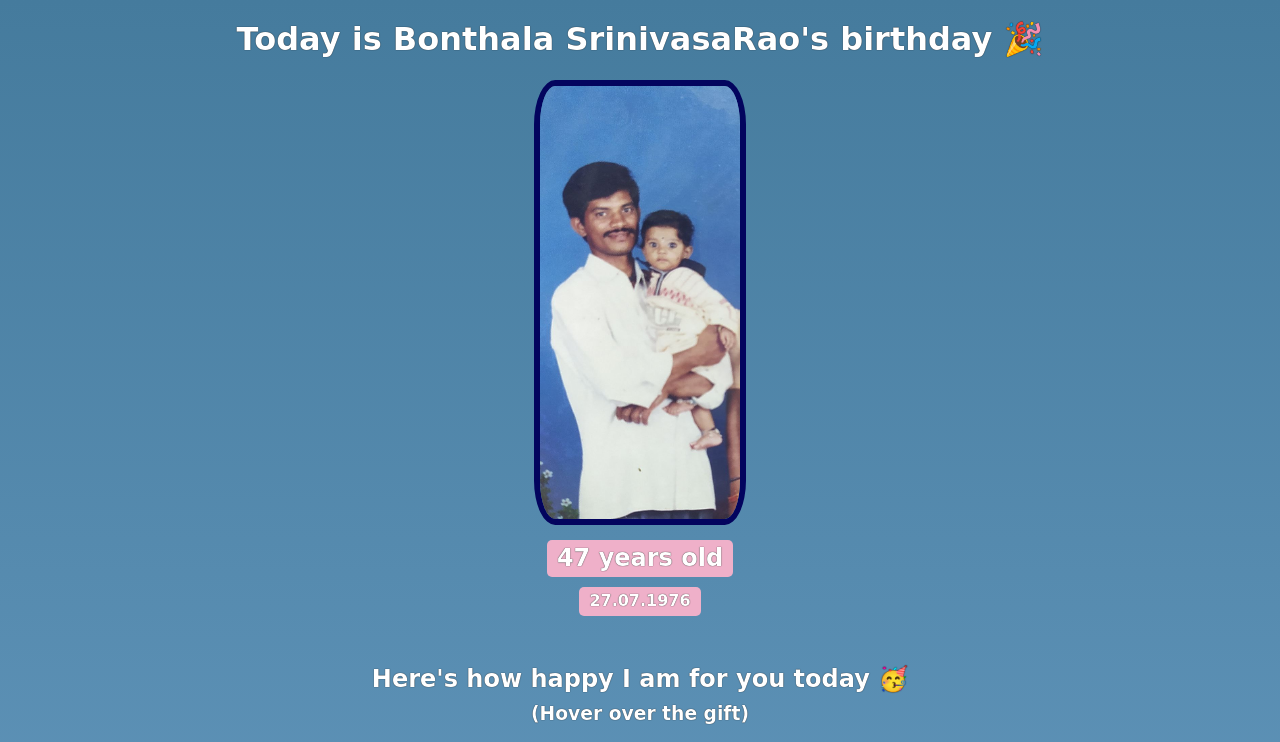
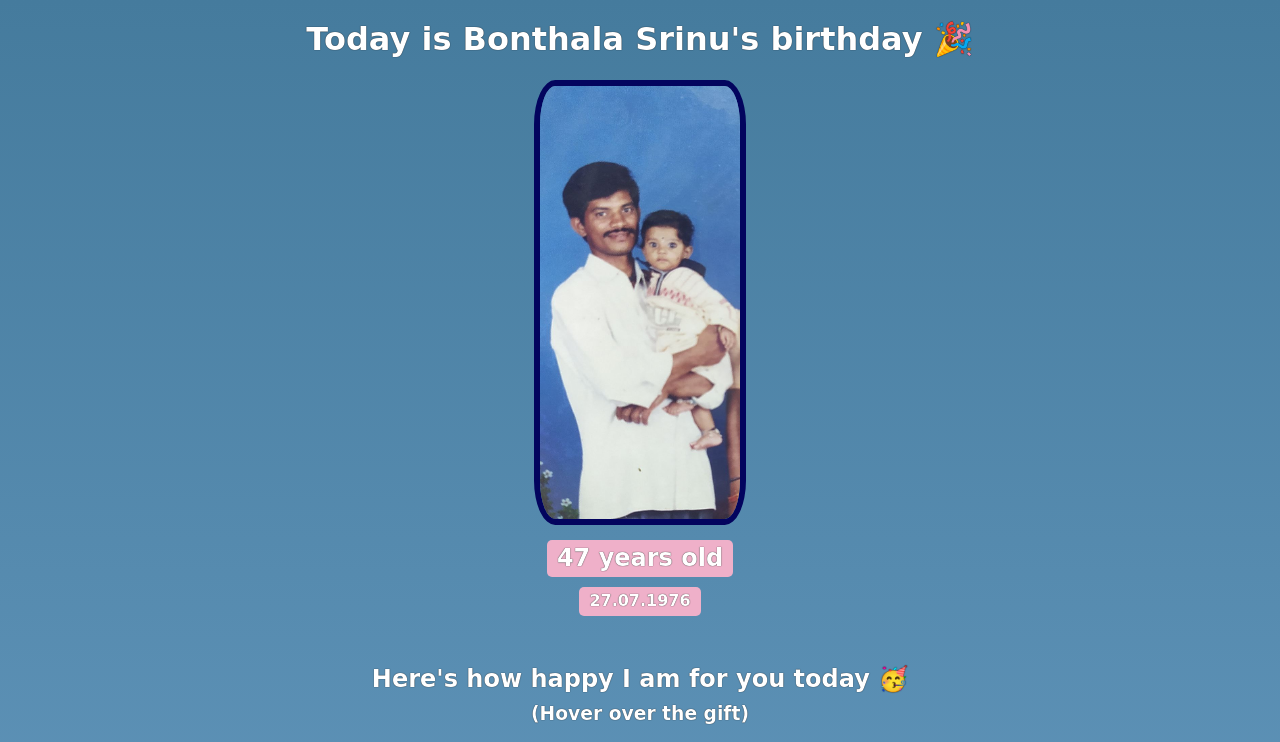
Before and after one commit to jyothianuradha/Birthday_gift, a website built with Vite: page index.html in a window 1280 px wide. Shown: the top 742 px of the page. Built offline with nearby package versions, Linux system fonts and the light colour scheme; a web font is replaced by a local one.

Commit message:
change the name to Srinu's

```diff
--- a/index.html
+++ b/index.html
@@ -7,7 +7,7 @@
     </head>
     <body>
         <div id="header">
-            <h1>Today is Bonthala  SrinivasaRao's birthday 🎉</h1>
+            <h1>Today is Bonthala  Srinu's birthday 🎉</h1>
             <img id="dad-img" src="images/dadpic.jpg">
             <h2 id="bday-age">47 years old</h2>
             <h4 id="bday-date">27.07.1976</h4>
```
